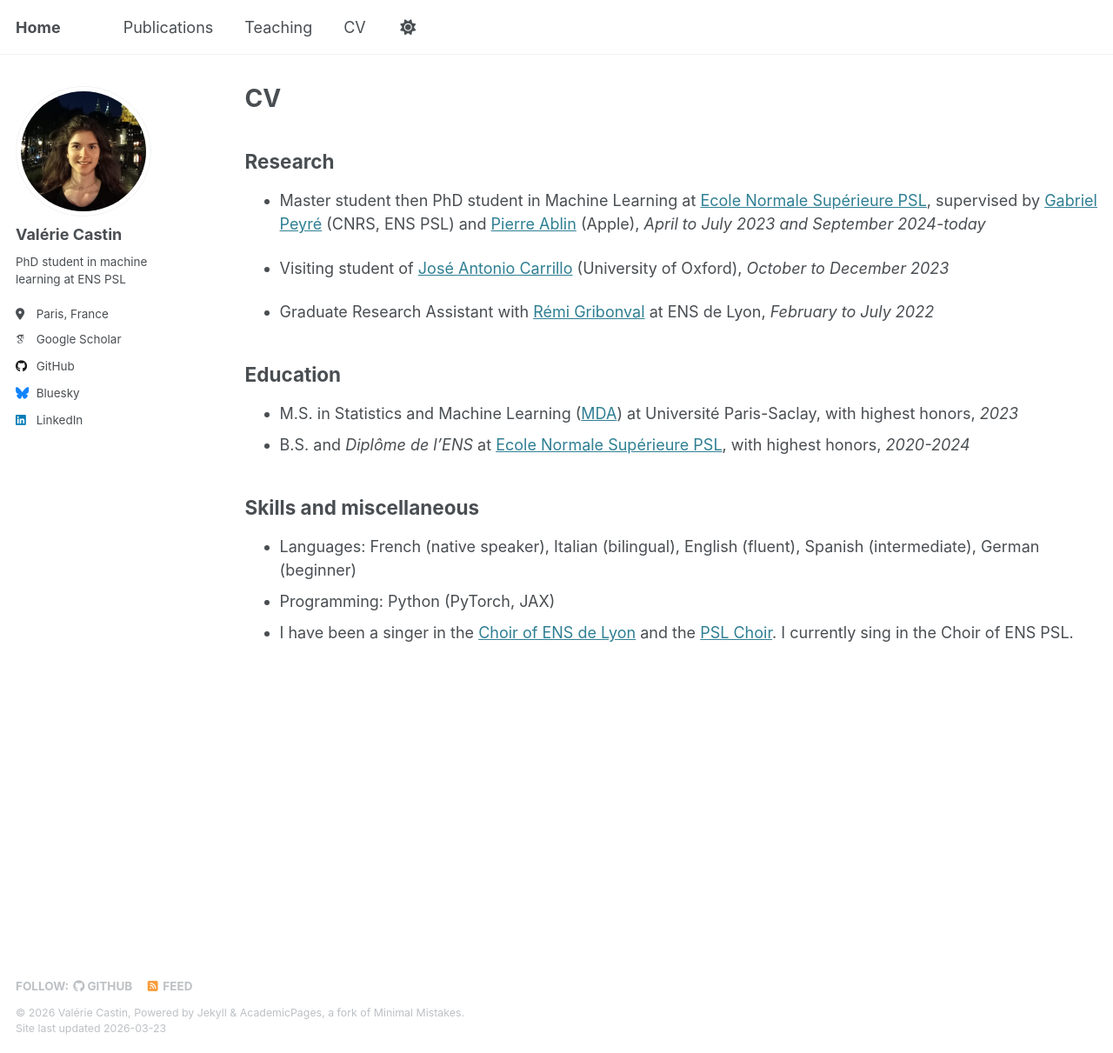
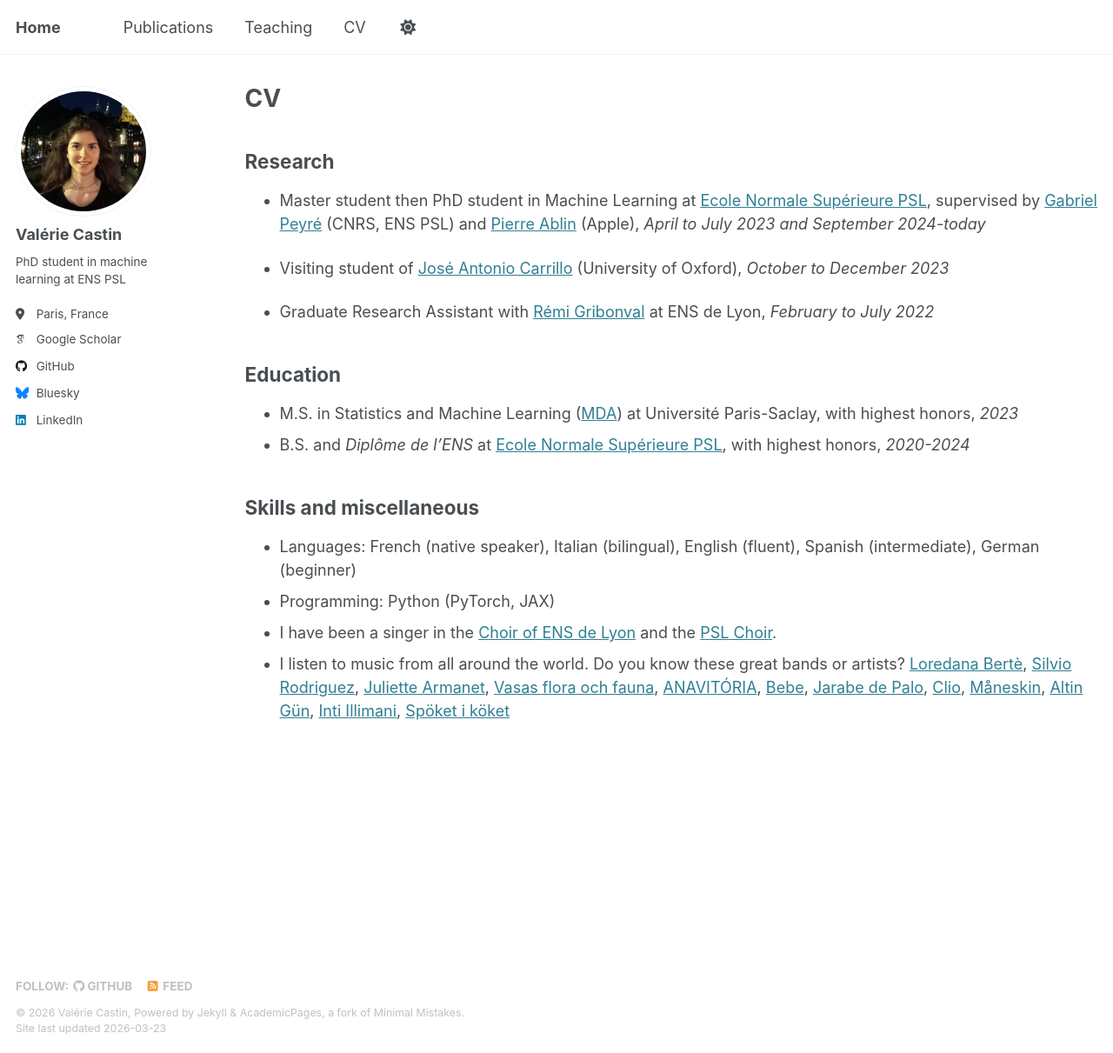
Before and after one commit to vcastin/vcastin.github.io, a Jekyll site: the page built from _pages/cv.md, in a window 1280 px wide and 1211 px high. Shown: the whole window at 87% size. Built offline with Jekyll 4.4.1, drawn with Linux system fonts in a browser that asks for light colours; some web fonts are replaced.

Commit message:
added music recommendations

```diff
--- a/_pages/cv.md
+++ b/_pages/cv.md
@@ -29,4 +29,5 @@ Skills and miscellaneous
 -------
 * Languages: French (native speaker), Italian (bilingual), English (fluent), Spanish (intermediate), German (beginner)
 * Programming: Python (PyTorch, JAX)
-* I have been a singer in the [Choir of ENS de Lyon](https://www.ens-lyon.fr/asso/chorale/) and the [PSL Choir](https://www.ens.psl.eu/en/campus-life-paris/ens-and-psl/psl-choir-and-orchestra). I currently sing in the Choir of ENS PSL.
+* I have been a singer in the [Choir of ENS de Lyon](https://www.ens-lyon.fr/asso/chorale/) and the [PSL Choir](https://www.ens.psl.eu/en/campus-life-paris/ens-and-psl/psl-choir-and-orchestra).
+* I listen to music from all around the world. Do you know these great bands or artists? [Loredana Bertè](https://www.youtube.com/watch?v=rT1txCjuTxI&list=RDrT1txCjuTxI&start_radio=1), [Silvio Rodriguez](https://www.youtube.com/watch?v=zsg3Fdy7Kh0&list=RDPbi3PIPC4MQ&index=2), [Juliette Armanet](https://www.youtube.com/watch?v=jjCl6rmPrng&list=RDjjCl6rmPrng&start_radio=1), [Vasas flora och fauna](https://www.youtube.com/watch?v=cmYQ4JU7smI&list=RDcmYQ4JU7smI&start_radio=1), [ANAVITÓRIA](https://www.youtube.com/watch?v=RSxfInt-GB8&list=RDRSxfInt-GB8&start_radio=1), [Bebe](https://www.youtube.com/watch?v=xcV1PFqFa6Q&list=RDxcV1PFqFa6Q&start_radio=1), [Jarabe de Palo](https://www.youtube.com/watch?v=6EEz7cEaX-k&list=RD6EEz7cEaX-k&start_radio=1), [Clio](https://www.youtube.com/watch?v=FQGPuhxme3M&list=RDFQGPuhxme3M&start_radio=1), [Måneskin](https://www.youtube.com/watch?v=QTIkudYT3mg&list=RDQTIkudYT3mg&start_radio=1), [Altin Gün](https://www.youtube.com/watch?v=WXTIJzPg1H4&list=RDWXTIJzPg1H4&start_radio=1), [Inti Illimani](https://www.youtube.com/watch?v=bj3qdJWXFCQ&list=RDbj3qdJWXFCQ&start_radio=1), [Spöket i köket](https://www.youtube.com/watch?v=5EfQMl1DzCg&list=RD5EfQMl1DzCg&start_radio=1)
```
